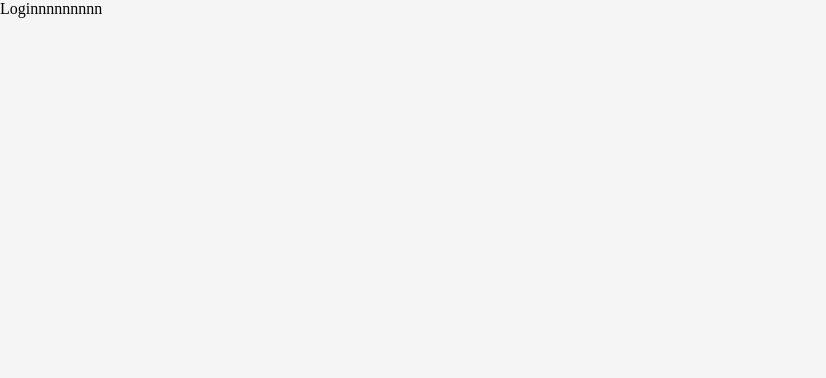
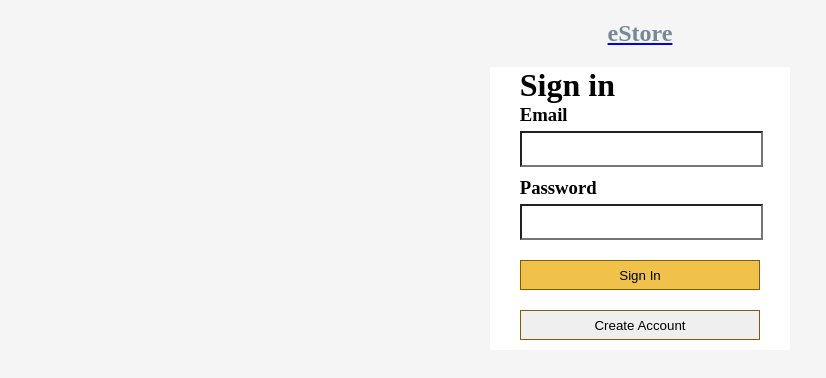
Before and after one commit to adarshram98/eStore, a React (Create React App) app: page /login in a window 1280 px wide. Shown: the top 378 px of the page, without its empty margins (0-826 px from the left). Built offline with nearby package versions, Linux system fonts and the light colour scheme; no server answers.

Commit message:
User Authentication Done

```diff
--- a/src/App.js
+++ b/src/App.js
@@ -4,7 +4,38 @@ import { BrowserRouter as Router, Switch, Route, Link } from "react-router-dom";
 import Home from "./Home";
 import Checkout from "./Checkout";
 import Login from "./Login";
+import {useStateValue} from './StateProvider'
+import { useEffect } from "react";
+import { auth } from "./firebase";
 function App() {
+
+  const [{user},dispatch] = useStateValue()
+
+  useEffect(()=>{
+    const unsubscribe =auth.onAuthStateChanged((authUser)=>{
+      if(authUser){
+        //user logged in
+        dispatch({
+          type:'SET_USER',
+          user:authUser
+        })
+      }
+      else{
+        //user not logged in
+        dispatch({
+          type:'SET_USER',
+          user:null
+        })
+      }
+    })
+
+    return() =>{
+      //cleanup ops
+      unsubscribe();
+    }
+  },[]
+  );
+  console.log(user)
   return (
     <Router>
       <div className="app">
--- a/src/Login.css
+++ b/src/Login.css
@@ -0,0 +1,55 @@
+.login__logo
+{
+    text-decoration: none;
+    margin-top:20px;
+    margin-bottom: 20px;
+    color: lightslategrey;
+}
+
+.login{
+    display: flex;
+    height: 100vh;
+    flex-direction: column;
+    align-items: center;
+
+}
+.login__cont{
+    background-color: white;
+    width: 300px;
+    display: flex;
+    flex-direction: column;
+    align-items: center;
+}
+
+.login__cont >h1{
+    font-weight: 500;
+    margin-bottom: 20px;
+
+
+}
+.login__cont > form >h3{
+    margin-bottom: 5px;
+}
+.login__cont > form >input{
+    margin-bottom: 10px;
+    height: 30px;
+    width: 98%;
+    background-color: white;
+}
+.login__cont > form >button{
+    background-color: #f0c14b;
+    border: 1px solid;
+    margin-top: 10px;
+    height: 30px;
+    border-color:#7e5c08 ;
+    width: 100%;
+    margin-bottom: 10px;
+}
+.login__cont >button{
+    border: 1px solid;
+    margin-top: 10px;
+    height: 30px;
+    border-color:#7e5c08 ;
+    width: 80%;
+    margin-bottom: 10px;
+}
--- a/src/Login.js
+++ b/src/Login.js
@@ -1,10 +1,56 @@
-import React from 'react'
+import { Button } from '@material-ui/core'
+import React ,{useState} from 'react'
+import { Link,useHistory } from 'react-router-dom'
+import { auth } from './firebase'
 import './Login.css'
 
+
 const Login = () => {
+
+    const history = useHistory();
+    //local states
+    const [email, setEmail] = useState('')
+    const [password, setPassword] = useState('')
+
+    const login = (e) => {
+        //prevent page refresh after submiting the form
+        e.preventDefault();
+        // login logic
+        auth.signInWithEmailAndPassword(email,password)
+        .then((auth)=>{
+            //logged in redirect to home page
+        })
+        .catch((e) => alert(e.message))
+
+    }
+    const register = (e) => {
+        //prevent page refresh after submiting the form
+        e.preventDefault();
+        // register logic
+        auth.createUserWithEmailAndPassword(email,password)
+        .then((auth) => {
+            // create a user and logged in.. and redirect to homepage
+            history.push("/");//redirect
+        })
+        .catch((e) => alert(e.message))
+    }
     return (
-        <div>
-            Loginnnnnnnnn
+        <div className="login">
+            <Link to="/">
+                <h2 className="login__logo">eStore</h2>
+            </Link>
+
+            <div className="login__cont">
+                <form action="">
+                <h1>Sign in</h1>
+                <h3>Email</h3>
+                <input value={email} onChange={event => setEmail(event.target.value)} type="email"/>
+                <h3>Password</h3>
+                <input value={password} onChange={event => setPassword(event.target.value)} type="password"/>
+                <button onClick={login} type="submit">Sign In</button>
+                </form>
+                <button onClick={register}>Create Account</button>
+            </div>
         </div>
     )
 }
--- a/src/Navbar.js
+++ b/src/Navbar.js
@@ -4,9 +4,15 @@ import SearchIcon from "@material-ui/icons/Search";
 import ShoppinBasketIcon from '@material-ui/icons/ShoppingBasket'
 import "./Navbar.css";
 import { useStateValue } from "./StateProvider";
+import { auth } from "./firebase";
 
 function Navbar() {
-     const [{basket}] = useStateValue()
+     const [{basket,user}] = useStateValue()
+     const login=()=>{
+        if(user){
+          auth.signOut();
+        }
+     }
   return (
     <div className="navbar">
       {/* Logo */}
@@ -22,10 +28,10 @@ function Navbar() {
       {/* Buttons */}
       <div className="navbar__navs">
         {/* 1st button */}
-        <Link to="/login" className="navbar__link">
-            <div className="navbar__option">
-            <span className="navbar__optionLineOne"> Hello</span>
-            <span className="navbar__optionLineTwo">Sign In</span>
+        <Link to={!user && "/login"} className="navbar__link">
+            <div onClick={login} className="navbar__option">
+            <span className="navbar__optionLineOne"> Hello {user?.email}</span>
+  <span className="navbar__optionLineTwo">{user? 'Sign Out':'Sign In'}</span>
             </div>
 
         </Link>
--- a/src/firebase.js
+++ b/src/firebase.js
@@ -10,4 +10,7 @@ var firebaseConfig = {
   };
   // Initialize Firebase
   const fire =firebase.initializeApp(firebaseConfig);
-  export default fire;
+
+  const auth = firebase.auth();
+
+  export {auth};
--- a/src/reducer.js
+++ b/src/reducer.js
@@ -15,23 +15,27 @@ basket?.reduce((amount,item)=>item.price +amount,0)
 function reducer(state,action){
     console.log(action)
     switch(action.type){
+        case 'SET_USER':
+        return {
+            ...state,user:action.user
+        }
         case 'ADD_TO_BASKET':
             // logic to add to basket
             return {...state,
                 basket:[...state.basket,action.item]}
-            break;
+
         case 'REMOVE_FROM_BASKET':
         //clone the basket
         let newBasket = [...state.basket]
         //find the index
-        const index = state.basket.findIndex((item)=> item.id == action.id )
+        const index = state.basket.findIndex((item)=> item.id === action.id )
         if(index>=0)
         {
             //remove the item at the index
             newBasket?.splice(index,1)
         }
                 return {...state,basket:newBasket};
-            break;
+
 
             default:
                 return state;
```
